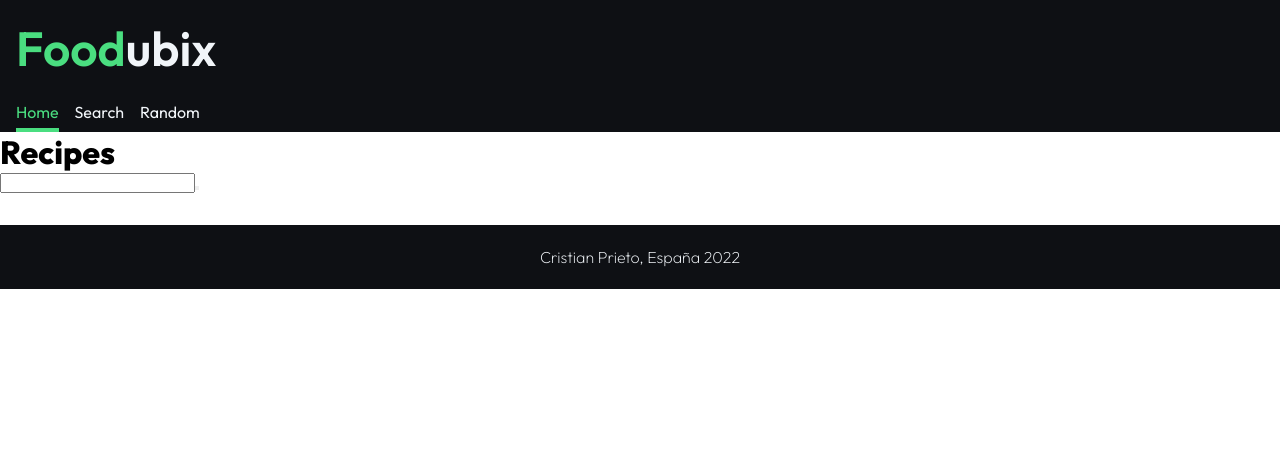
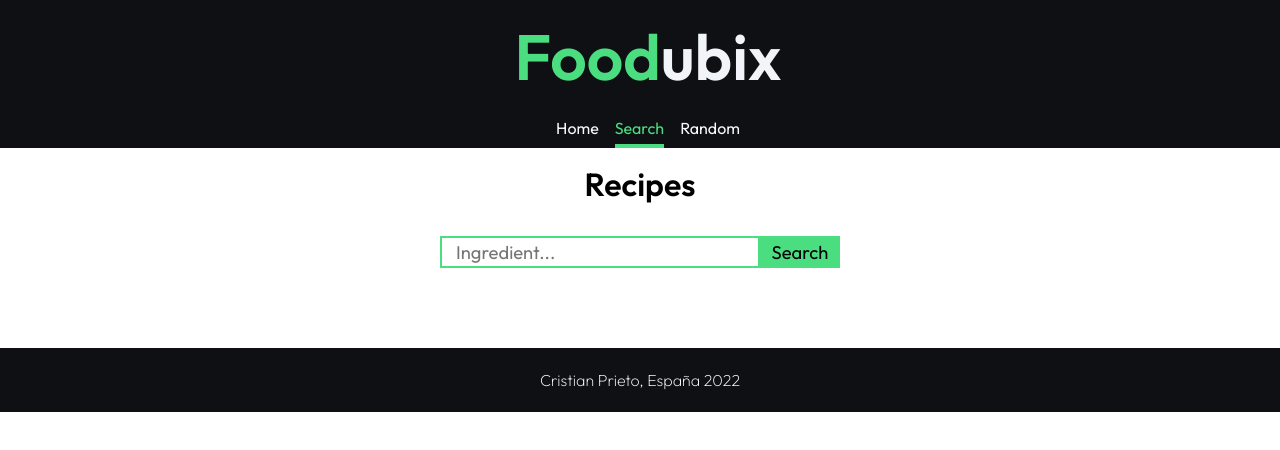
Before and after one commit to Cristian-Prieto/foodubix, a React (Create React App) app: page /recipes/search in a window 1280 px wide. Shown: the top 450 px of the page. Built offline with nearby package versions, Linux system fonts and the light colour scheme.

Commit message:
search done

```diff
--- a/src/App.css
+++ b/src/App.css
@@ -5,14 +5,14 @@
   font-family: "Outfit", sans-serif;
 }
 *::selection {
-  background-color: #4ade80;
-  color: #f1f5f9;
+  background-color: #4b5563;
+  color: white;
 }
 
 .header {
   background-color: #0e1014;
-  height: 6rem;
-  color: #f1f5f9;
+  height: 7rem;
+  color: #f8fafc;
   font-size: 3rem;
   font-weight: 600;
   display: flex;
@@ -31,16 +31,43 @@
   position: sticky;
   gap: 1rem;
   background-color: #0e1014;
+  z-index: 1;
 }
-
+.enabled {
+  color: #f8fafc;
+  text-decoration: none;
+}
+.enabled:hover {
+  color: #4ade80;
+}
+.disabled {
+  text-decoration: none;
+  color: #4ade80;
+  border-bottom: 4px solid #4ade80;
+  pointer-events: none;
+  transition: border 0.2s ease;
+}
 .footer {
   margin-top: 2rem;
   background-color: #0e1014;
   height: 4rem;
-  color: #f1f5f9;
+  color: #f8fafc;
   font-size: 1rem;
   font-weight: 200;
   display: flex;
   justify-content: center;
   align-items: center;
 }
+
+@media (min-width: 600px) {
+  .header {
+    font-size: 4rem;
+    justify-content: center;
+  }
+  .nav-container {
+    justify-content: center;
+  }
+}
+
+@media (min-width: 1024px) {
+}
--- a/src/App.js
+++ b/src/App.js
@@ -1,12 +1,27 @@
-import { BrowserRouter, Link, Route, Routes, Outlet } from "react-router-dom";
+import {
+  BrowserRouter,
+  Link,
+  Route,
+  Routes,
+  Outlet,
+  useLocation,
+} from "react-router-dom";
 import "./App.css";
 import { Random } from "./pages/Random";
 import { RecipeDetail } from "./pages/RecipeDetail";
+
 // import { Login } from "./pages/Login";
 // import { Contact } from "./pages/Contact";
 import { Search } from "./pages/Search";
 
 function Home() {
+  const location = useLocation();
+
+  const isActive = (path) => {
+    if (location.pathname === path) {
+      return "disabled";
+    } else return "enabled";
+  };
   return (
     <>
       <header className="header">
@@ -14,26 +29,13 @@ function Home() {
         <span style={{ color: "#f1f5f9 " }}>ubix</span>
       </header>
       <nav className="nav-container">
-        <Link
-          to="/"
-          style={{
-            color: "#4ade80",
-            textDecoration: "none",
-            borderBottom: "4px solid #4ade80",
-          }}
-        >
+        <Link to="/" className={isActive("/")}>
           Home
         </Link>
-        <Link
-          to="recipes/search"
-          style={{ color: "#f1f5f9", display: "flex", textDecoration: "none" }}
-        >
+        <Link to="recipes/search" className={isActive("/recipes/search")}>
           Search
         </Link>
-        <Link
-          to="random"
-          style={{ color: "#f1f5f9", display: "flex", textDecoration: "none" }}
-        >
+        <Link to="random" className={isActive("/random")}>
           Random
         </Link>
         {/* <Link to="contact">Contact Us</Link>
--- a/src/pages/Random.jsx
+++ b/src/pages/Random.jsx
@@ -3,7 +3,7 @@ import styles from "./Random.module.css";
 import { Link } from "react-router-dom";
 export function Random() {
   const randomFetchUrl =
-    "https://api.spoonacular.com/recipes/random?apiKey=125dfba079034731818d6a2a2ce5b955&number=12";
+    "https://api.spoonacular.com/recipes/random?apiKey=a8a50db705674f5e9f467a400ea014f2&number=12";
 
   const [randomRecipe, setRrandomRecipe] = useState([]);
   useEffect(() => {
@@ -15,14 +15,44 @@ export function Random() {
 
   return (
     <>
-      <h1 style={{ backgroundColor: "green" }}>Random recipes</h1>
+      <h1 className={styles.title}>Random recipes</h1>
       {randomRecipe.length > 0 ? (
         <div className={styles.cardContainer}>
           {randomRecipe.map((item) => (
             <div key={item.id} className={styles.card}>
-              <Link to={`/recipes/${item.id}`}>{item.title}</Link>
-
-              <img className={styles.img} src={item.image} alt="" />
+              <Link
+                style={{
+                  color: "#f1f5f9",
+                  display: "flex",
+                  textDecoration: "none",
+                  padding: "0.5rem 0",
+                  height: "3rem",
+                  flexDirection: "column",
+                  alignContent: "center",
+                  justifyContent: "center",
+                }}
+                to={`/recipes/${item.id}`}
+              >
+                <span className={styles.cardTitle}>{item.title}</span>
+              </Link>
+              <div className={styles.tags}>
+                {item.glutenFree ? (
+                  <span className={styles.gluten}>GLUTEN FREE</span>
+                ) : null}
+                {item.vegan ? (
+                  <span className={styles.vegan}>VEGAN</span>
+                ) : null}
+                {item.vegetarian ? (
+                  <span className={styles.vegetarian}>VEGETARIAN</span>
+                ) : null}
+              </div>
+              <img
+                className={styles.img}
+                src={
+                  item.image ? item.image : "https://via.placeholder.com/350"
+                }
+                alt={item.title}
+              />
             </div>
           ))}
         </div>
--- a/src/pages/Random.module.css
+++ b/src/pages/Random.module.css
@@ -1,35 +1,103 @@
+.title {
+  padding: 1rem;
+  display: flex;
+  justify-content: center;
+  text-align: center;
+  font-weight: 600;
+}
 .cardContainer {
   display: flex;
   width: 100%;
   flex-direction: column;
   justify-content: center;
   align-items: center;
-  background-color: blueviolet;
 }
 .card {
   display: flex;
+  width: 100%;
   flex-direction: column;
-  justify-content: center;
+  position: relative;
   align-items: center;
-  width: 100%;
-  outline: 1px solid white;
+  background-color: #0e1014;
+  margin-bottom: 1rem;
 }
-
+.cardTitle {
+  text-overflow: ellipsis;
+  padding: 6px;
+  text-align: center;
+}
 .img {
   object-fit: cover;
   width: 100%;
+  height: 15rem;
+
+  box-shadow: 0px 2px 1px 0.5px rgba(0, 0, 0, 0.2);
+}
+.tags {
+  font-size: 12px;
+  display: flex;
+  gap: 6px;
+  padding-left: 1rem;
+  width: 100%;
+  height: 1.25rem;
+  position: absolute;
+  font-weight: 800;
+  bottom: 4px;
+  color: #0e1014;
 }
 
+.gluten {
+  align-items: center;
+  display: flex;
+  justify-content: center;
+  border-radius: 8px;
+  padding: 4px;
+  background-color: #4ade80;
+  box-shadow: 0px 2px 1px 0.5px rgba(0, 0, 0, 0.5);
+}
+.vegan {
+  align-items: center;
+  display: flex;
+  justify-content: center;
+  border-radius: 8px;
+  padding: 4px;
+  background-color: #4ade80;
+  box-shadow: 0px 2px 1px 0.5px rgba(0, 0, 0, 0.5);
+}
+.vegetarian {
+  align-items: center;
+  display: flex;
+  justify-content: center;
+  border-radius: 8px;
+  padding: 4px;
+  background-color: #4ade80;
+  box-shadow: 0px 2px 1px 0.5px rgba(0, 0, 0, 0.5);
+}
 @media (min-width: 600px) {
   .cardContainer {
+    gap: 2rem;
+    padding: 2rem;
     display: grid;
-    grid-template-columns: repeat(3, 1fr);
+    grid-template-columns: 1fr 1fr;
+    grid-template-rows: 20rem;
+  }
+  .card {
+    margin-bottom: 0;
+    background-color: black;
+    border-radius: 8px;
+  }
+  .cardTitle {
+    font-size: 14px;
+  }
+  .img {
+    border-bottom-left-radius: 8px;
+    border-bottom-right-radius: 8px;
   }
 }
 
 @media (min-width: 1024px) {
   .cardContainer {
     display: grid;
-    grid-template-columns: repeat(6, 1fr);
+    grid-template-columns: repeat(4, 1fr);
   }
 }
--- a/src/pages/RecipeDetail.jsx
+++ b/src/pages/RecipeDetail.jsx
@@ -4,13 +4,12 @@ import styles from "./RecipeDetail.module.css";
 export function RecipeDetail() {
   const [recipeInfo, setRecipeInfo] = useState();
   const { id } = useParams();
-  const recipeUrl = `https://api.spoonacular.com/recipes/${id}/information/?apiKey=125dfba079034731818d6a2a2ce5b955`;
+  const recipeUrl = `https://api.spoonacular.com/recipes/${id}/information/?apiKey=a8a50db705674f5e9f467a400ea014f2`;
 
   useEffect(() => {
     fetch(recipeUrl)
       .then((res) => res.json())
       .then((jsonData) => setRecipeInfo(jsonData));
-    console.log(recipeInfo);
   }, []);
   return (
     <>
@@ -18,7 +17,11 @@ export function RecipeDetail() {
         <div className={styles.container}>
           <span className={styles.title}>{recipeInfo.title}</span>
           <div className={styles.imgContainer}>
-            <img className={styles.img} src={recipeInfo.image} alt=""></img>
+            {recipeInfo.image ? (
+              <img className={styles.img} src={recipeInfo.image} alt=""></img>
+            ) : (
+              <div className={styles.img}></div>
+            )}
           </div>
           <ul className={styles.ingredients}>
             {recipeInfo.extendedIngredients.map((item) => (
@@ -30,9 +33,18 @@ export function RecipeDetail() {
             dangerouslySetInnerHTML={{ __html: recipeInfo.instructions }}
           /> */}
           <div className={styles.instructions}>
-            {recipeInfo.analyzedInstructions[0].steps.map((item) => (
-              <div className={styles.step}>
-                {item.number}. {item.step}
+            {recipeInfo.analyzedInstructions?.[0]?.steps.map((item) => (
+              <div className={styles.step} key={item.number}>
+                <span
+                  style={{
+                    color: "#4ade80",
+                    fontWeight: "600",
+                    paddingRight: "8px",
+                  }}
+                >
+                  {item.number}
+                </span>
+                {item.step}
               </div>
             ))}
           </div>
--- a/src/pages/Search.jsx
+++ b/src/pages/Search.jsx
@@ -1,9 +1,11 @@
 import { useState } from "react";
+import { Link } from "react-router-dom";
+import styles from "./Search.module.css";
 
 export function Search() {
   const [searchedFood, setsearchedFood] = useState([]);
   const [inputValue, setInputValue] = useState("");
-  const fetchFavouriteUrl = `https://api.spoonacular.com/recipes/findByIngredients?apiKey=125dfba079034731818d6a2a2ce5b955&ingredients=${inputValue}&number=20`;
+  const fetchFavouriteUrl = `https://api.spoonacular.com/recipes/findByIngredients?apiKey=a8a50db705674f5e9f467a400ea014f2&ingredients=${inputValue}&number=20`;
 
   const filteredFood = (event) => {
     event.preventDefault();
@@ -20,14 +22,25 @@ export function Search() {
 
   return (
     <>
-      <h1>Recipes</h1>
-      <form onSubmit={filteredFood}>
-        <input value={inputValue} onChange={handleInputValue} />
-        <button type="submit"></button>
+      <h1 className={styles.title}>Recipes</h1>
+      <form onSubmit={filteredFood} className={styles.formContainer}>
+        <input
+          className={styles.input}
+          value={inputValue}
+          onChange={handleInputValue}
+          placeholder="Ingredient..."
+        />
+        <button className={styles.btn} type="submit">
+          Search
+        </button>
       </form>
-      <ul>
+      <ul className={styles.list}>
         {searchedFood.map((item) => (
-          <li key={item.id}>{item.title}</li>
+          <li className={styles.recipe} key={item.id}>
+            <Link to={`/recipes/${item.id}`}>
+              <span>{item.title}</span>
+            </Link>
+          </li>
         ))}
       </ul>
     </>
--- /dev/null
+++ b/src/pages/Search.module.css
@@ -0,0 +1,46 @@
+.title {
+  font-weight: 600;
+  padding: 1rem;
+  text-align: center;
+}
+
+.formContainer {
+  width: 100%;
+  height: 100%;
+  display: flex;
+
+  padding: 1rem;
+  justify-content: center;
+  height: 4rem;
+}
+.input {
+  font-size: 1.15rem;
+  padding-left: 1rem;
+  border: none;
+  width: 20rem;
+
+  box-shadow: inset 0 0 0 2px #4ade80;
+}
+.btn {
+  font-size: 1.15rem;
+  background-color: #4ade80;
+  font-weight: 400;
+  border: none;
+  width: 5rem;
+}
+.list {
+  font-weight: 200;
+  list-style: none;
+  padding: 2rem 0 0 1rem;
+}
+.recipe {
+  padding: 0.5rem 0;
+}
+
+@media (min-width: 600px) {
+  .title {
+  }
+}
+
+@media (min-width: 1024px) {
+}
```
